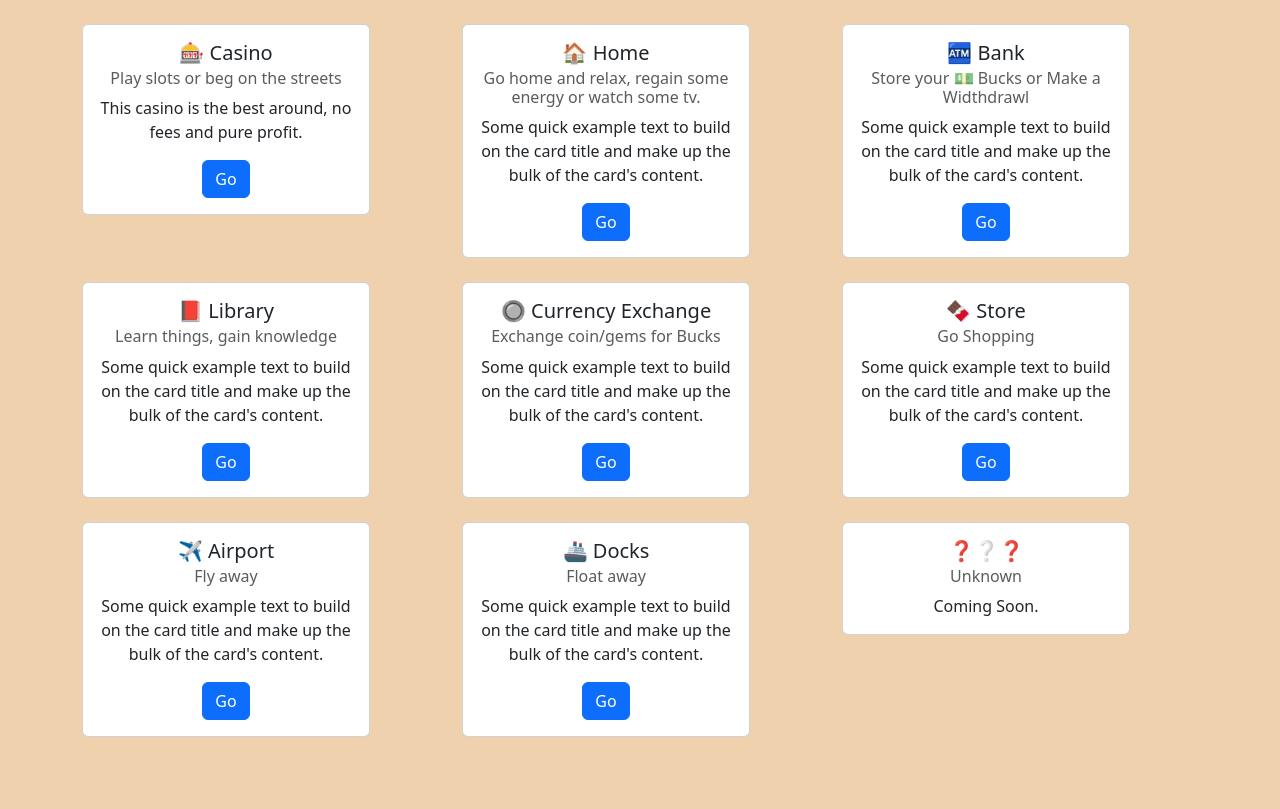
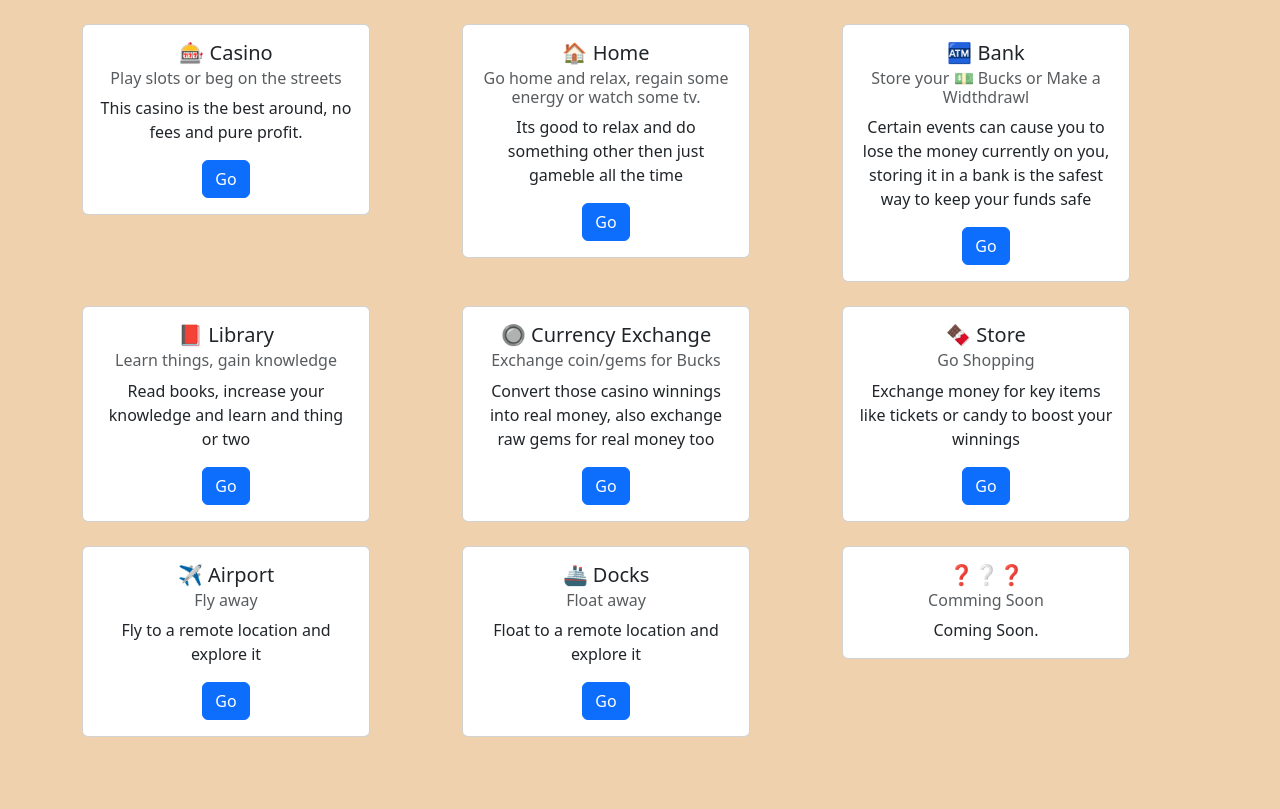
Before and after one commit to mouseroot/WebCasino, a Flask app: page / in a window 1280 px wide. Shown: the part 56-865 px from the top of the page. Run offline with Flask 3, Linux system fonts and the light colour scheme; a user stored in the database is signed in; tables that the repository leaves empty hold one stand-in row (values such as "Sample post").

Commit message:
Added Filter
Added money format filter

```diff
--- a/flask_app.py
+++ b/flask_app.py
@@ -23,6 +23,23 @@ login_manager.init_app(app)
 
 #Globals
 current_login = None
+
+#Register Jinga2 Templates filters
+@app.template_filter('money_format')
+def format_test(s):
+    ival = int(s)
+    perc = 0
+    if ival < 1000:
+        return f'{ival}'
+    elif ival >= 1000 and ival < 1000000:
+        perc = math.floor(ival / 1000)
+        return f'{perc}K'
+    elif ival >= 1000000 and ival < 1000000000:
+        perc = math.floor(ival / 1000000)
+        return f'{perc}M'
+    elif ival >= 10000000000:
+        perc = math.floor(ival / 10000000000)
+        return f'{perc}B'
 
 #Models
 class Users(UserMixin, db.Model):
--- a/templates/base.html
+++ b/templates/base.html
@@ -29,7 +29,7 @@
         </ul>
         {% if current_user.is_authenticated %}
         <span class="navbar-text">
-            💵 ${{ current_user.get_profile().bucks }} | 🔘 {{ current_user.get_profile().coins }} | 🟡 {{ current_user.get_profile().limecoins }} | ⚡ {{ current_user.get_profile().energy }} | ✉ {{ messages | count }} (0)
+            💵 ${{ current_user.get_profile().bucks | money_format }} | 🔘 {{ current_user.get_profile().coins | money_format }} | 🟡 {{ current_user.get_profile().limecoins | money_format }} | ⚡ {{ current_user.get_profile().energy }} | ✉ {{ messages | count }} (0)
         </span>
         {% endif %}
         </div>
--- a/templates/home.html
+++ b/templates/home.html
@@ -1,7 +1,7 @@
 {% extends "base.html" %}
 
 {% block title %}
-	Home
+🌐 Web Casino - Home
 {% endblock %}
 
 {% block content %}
@@ -24,7 +24,7 @@
 				<div class="card-body">
 				  <h5 class="card-title">🏠 Home</h5>
 				  <h6 class="card-subtitle mb-2 text-body-secondary">Go home and relax, regain some energy or watch some tv.</h6>
-				  <p class="card-text">Some quick example text to build on the card title and make up the bulk of the card's content.</p>
+				  <p class="card-text">Its good to relax and do something other then just gameble all the time</p>
 				  <a href="/home" class="card-link btn btn-primary">Go</a>
 				</div>
 			  </div>
@@ -34,7 +34,7 @@
 				<div class="card-body">
 				  <h5 class="card-title">🏧 Bank</h5>
 				  <h6 class="card-subtitle mb-2 text-body-secondary">Store your 💵 Bucks or Make a Widthdrawl</h6>
-				  <p class="card-text">Some quick example text to build on the card title and make up the bulk of the card's content.</p>
+				  <p class="card-text">Certain events can cause you to lose the money currently on you, storing it in a bank is the safest way to keep your funds safe</p>
 				  <a href="/bank" class="card-link btn btn-primary">Go</a>
 				</div>
 			  </div>
@@ -48,7 +48,7 @@
 				<div class="card-body">
 				  <h5 class="card-title">📕 Library</h5>
 				  <h6 class="card-subtitle mb-2 text-body-secondary">Learn things, gain knowledge</h6>
-				  <p class="card-text">Some quick example text to build on the card title and make up the bulk of the card's content.</p>
+				  <p class="card-text">Read books, increase your knowledge and learn and thing or two</p>
 				  <a href="/library" class="card-link btn btn-primary">Go</a>
 				</div>
 			  </div>
@@ -58,7 +58,7 @@
 				<div class="card-body">
 				  <h5 class="card-title">🔘 Currency Exchange</h5>
 				  <h6 class="card-subtitle mb-2 text-body-secondary">Exchange coin/gems for Bucks</h6>
-				  <p class="card-text">Some quick example text to build on the card title and make up the bulk of the card's content.</p>
+				  <p class="card-text">Convert those casino winnings into real money, also exchange raw gems for real money too</p>
 				  <a href="/xchange" class="card-link btn btn-primary">Go</a>
 				</div>
 			  </div>
@@ -68,7 +68,7 @@
 				<div class="card-body">
 				  <h5 class="card-title">🍫 Store</h5>
 				  <h6 class="card-subtitle mb-2 text-body-secondary">Go Shopping</h6>
-				  <p class="card-text">Some quick example text to build on the card title and make up the bulk of the card's content.</p>
+				  <p class="card-text">Exchange money for key items like tickets or candy to boost your winnings</p>
 				  <a href="/store" class="card-link btn btn-primary">Go</a>
 				</div>
 			  </div>
@@ -82,7 +82,7 @@
 				<div class="card-body">
 				  <h5 class="card-title">✈ Airport</h5>
 				  <h6 class="card-subtitle mb-2 text-body-secondary">Fly away</h6>
-				  <p class="card-text">Some quick example text to build on the card title and make up the bulk of the card's content.</p>
+				  <p class="card-text">Fly to a remote location and explore it</p>
 				  <a href="/airport" class="card-link btn btn-primary">Go</a>
 				</div>
 			  </div>
@@ -92,7 +92,7 @@
 				<div class="card-body">
 				  <h5 class="card-title">🚢 Docks</h5>
 				  <h6 class="card-subtitle mb-2 text-body-secondary">Float away</h6>
-				  <p class="card-text">Some quick example text to build on the card title and make up the bulk of the card's content.</p>
+				  <p class="card-text">Float to a remote location and explore it</p>
 				  <a href="/docks" class="card-link btn btn-primary">Go</a>
 
 				</div>
@@ -102,7 +102,7 @@
 			<div class="card" style="width: 18rem;">
 				<div class="card-body">
 				  <h5 class="card-title">❓❔❓</h5>
-				  <h6 class="card-subtitle mb-2 text-body-secondary">Unknown</h6>
+				  <h6 class="card-subtitle mb-2 text-body-secondary">Comming Soon</h6>
 				  <p class="card-text">Coming Soon.</p>
 				</div>
 			</div>
--- a/templates/personal_home.html
+++ b/templates/personal_home.html
@@ -1,7 +1,7 @@
 {% extends "base.html" %}
 
 {% block title %}
-	Personal Home
+🌐 Web Casino - Personal Home
 {% endblock %}
 
 {% block content %}
```
Also changed, not shown: templates/dashboard.html (+6 -6 lines).
